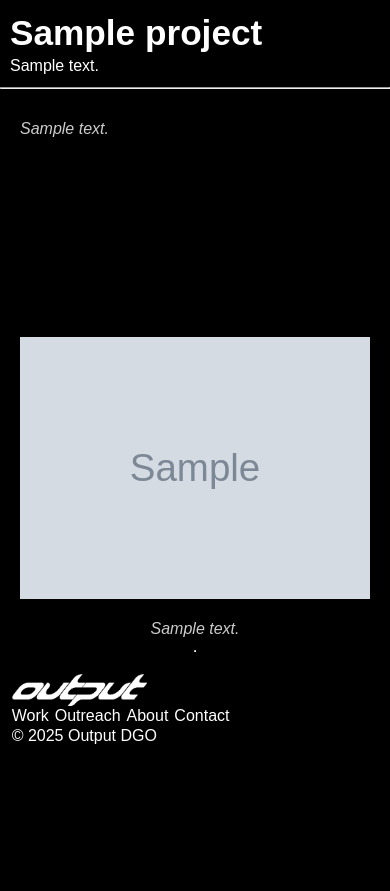
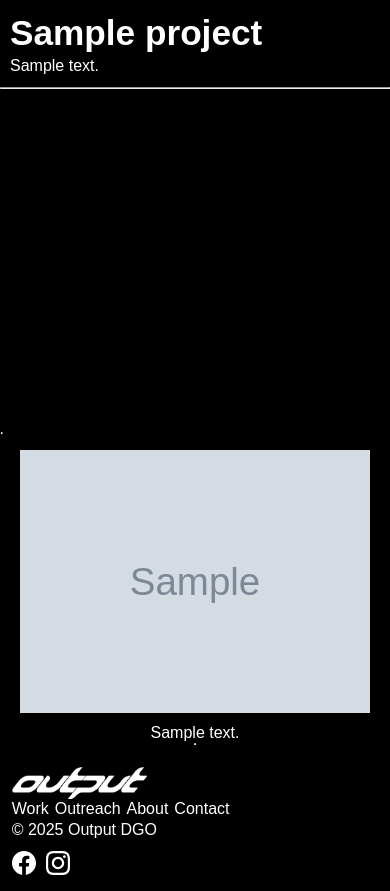
Before and after one commit to outputdgo/basedgo1, a Django app: page /work/1/ in a window 390 px wide; the page is wider, and only the part inside the window is pictured. Shown: the part 75-966 px from the top of that part. Before the commit the page ends 819 px from the top of that part, so only its background shows below. Run offline with Django 5.2, Linux system fonts and the light colour scheme; tables that the repository leaves empty hold one stand-in row (values such as "Sample post"); grey boxes marked "Sample" are stand-in pictures; some libraries are stand-ins or nearby versions; some web fonts are replaced.

Commit message:
Finalize develop for production merge: footer social links, about page content, CSS updates; remove settings_production.py; add node_modules to .gitignore; add Sass tooling (package.json)

```diff
--- a/static/css/output.css
+++ b/static/css/output.css
@@ -36,22 +36,6 @@ h1 {
 @media screen and (max-width: 768px) {
   .resp {
     flex-direction: column;
-  }
-  .banner h1 {
-    font-size: 1.5rem; /* Smaller banner title on mobile */
-    margin: 0px 0px 0px 20px; /* Reduced left margin */
-  }
-  .banner p {
-    font-size: 1rem; /* Smaller banner subtitle on mobile */
-    margin: 0px 0px 0px 20px; /* Reduced left margin */
-  }
-  .banner:hover h1 {
-    margin: 120px 0px 0px 20px; /* Adjusted for smaller mobile height */
-    font-size: 1.5rem; /* Maintain consistent size on hover */
-  }
-  .banner:hover p {
-    margin: 0px 0px 0px 20px; /* Consistent margin on hover */
-    font-size: 1rem; /* Maintain consistent size on hover */
   }
 }
 
@@ -281,6 +265,14 @@ h2 {
   gap: 6px;
   font-size: 1rem;
 }
+.footer__content {
+  margin: 0px;
+}
+.footer__social {
+  display: flex;
+  gap: 10px;
+  margin-top: 10px;
+}
 .footer p {
   font-size: 1rem;
 }
@@ -379,45 +371,6 @@ h2 {
   overflow: hidden;
   min-width: 350px;
   margin: 10px;
-}
-.project__video {
-  position: relative;
-  width: 50%;
-  min-width: 350px;
-  margin: 10px;
-  padding-bottom: 28.125%; /* 16:9 aspect ratio (9/16 * 50%) */
-  height: 0;
-  overflow: hidden;
-}
-.project__video iframe {
-  position: absolute;
-  top: 0;
-  left: 0;
-  width: 100%;
-  height: 100%;
-}
-
-/* Mobile responsiveness for project videos */
-@media screen and (max-width: 768px) {
-  .project__video {
-    width: 100%;
-    min-width: unset;
-    max-width: calc(100vw - 40px); /* Account for margins */
-    margin: 10px 20px;
-    padding-bottom: 56.25%; /* 16:9 aspect ratio for full width */
-  }
-  .project__imgbox {
-    width: 100%;
-    min-width: unset;
-    max-width: calc(100vw - 40px);
-    margin: 10px 20px;
-  }
-}
-.project__video--description,
-.project__image--description {
-  margin: 10px 0;
-  font-style: italic;
-  color: #ccc;
 }
 .project h3 {
   font-size: 2rem;
--- /dev/null
+++ b/static/css/package.json
@@ -0,0 +1,5 @@
+{
+  "dependencies": {
+    "sass": "^1.93.2"
+  }
+}
--- a/templates/base/footer.html
+++ b/templates/base/footer.html
@@ -1,5 +1,6 @@
 {% load static %}
 <footer class="footer">
+  <div class="footer__content">
     <div class="footer__logo"><a href="/"><img src="{% static 'images/output.png' %}" class="footer__logo"></img></a></div>
     <ul id="footer__menu" class="footer__menu">
       <li><a href="{% url 'work' %}">Work</a></li>
@@ -7,5 +8,19 @@
       <li><a href="{% url 'about' %}">About</a></li>
       <li><a href="{% url 'contactindex' %}">Contact</a></li>
     </ul>
-      <div><p>&copy; 2025 Output DGO</p></div>
-  </footer>
+    <div><p>&copy; 2025 Output DGO</p></div>
+  </div>
+
+  <div class="footer__social">
+    <a href="https://www.facebook.com/profile.php?id=61561657583438" class="footer__social-link" aria-label="Facebook">
+      <svg width="24" height="24" viewBox="0 0 24 24" fill="currentColor">
+        <path d="M24 12.073c0-6.627-5.373-12-12-12s-12 5.373-12 12c0 5.99 4.388 10.954 10.125 11.854v-8.385H7.078v-3.47h3.047V9.43c0-3.007 1.792-4.669 4.533-4.669 1.312 0 2.686.235 2.686.235v2.953H15.83c-1.491 0-1.956.925-1.956 1.874v2.25h3.328l-.532 3.47h-2.796v8.385C19.612 23.027 24 18.062 24 12.073z"/>
+      </svg>
+    </a>
+    <a href="https://www.instagram.com/outputdgo/" class="footer__social-link" aria-label="Instagram">
+      <svg width="24" height="24" viewBox="0 0 24 24" fill="currentColor">
+        <path d="M12 2.163c3.204 0 3.584.012 4.85.07 3.252.148 4.771 1.691 4.919 4.919.058 1.265.069 1.645.069 4.849 0 3.205-.012 3.584-.069 4.849-.149 3.225-1.664 4.771-4.919 4.919-1.266.058-1.644.07-4.85.07-3.204 0-3.584-.012-4.849-.07-3.26-.149-4.771-1.699-4.919-4.92-.058-1.265-.07-1.644-.07-4.849 0-3.204.013-3.583.07-4.849.149-3.227 1.664-4.771 4.919-4.919 1.266-.057 1.645-.069 4.849-.069zm0-2.163c-3.259 0-3.667.014-4.947.072-4.358.2-6.78 2.618-6.98 6.98-.059 1.281-.073 1.689-.073 4.948 0 3.259.014 3.668.072 4.948.2 4.358 2.618 6.78 6.98 6.98 1.281.058 1.689.072 4.948.072 3.259 0 3.668-.014 4.948-.072 4.354-.2 6.782-2.618 6.979-6.98.059-1.28.073-1.689.073-4.948 0-3.259-.014-3.667-.072-4.947-.196-4.354-2.617-6.78-6.979-6.98-1.281-.059-1.69-.073-4.949-.073zm0 5.838c-3.403 0-6.162 2.759-6.162 6.162s2.759 6.163 6.162 6.163 6.162-2.759 6.162-6.163c0-3.403-2.759-6.162-6.162-6.162zm0 10.162c-2.209 0-4-1.79-4-4 0-2.209 1.791-4 4-4s4 1.791 4 4c0 2.21-1.791 4-4 4zm6.406-11.845c-.796 0-1.441.645-1.441 1.44s.645 1.44 1.441 1.44c.795 0 1.439-.645 1.439-1.44s-.644-1.44-1.439-1.40z"/>
+      </svg>
+    </a>
+  </div>
+</footer>
--- a/templates/home/about.html
+++ b/templates/home/about.html
@@ -13,8 +13,8 @@
 </header>
 <section class="p20 m20 about">
     <h2 class="special">ABOUT US</h2>
-    <p>Output DGO is a multidisciplinary design studio specializing in graphic design, web development, and custom creative solutions. We work with local and global clients — from startups to established brands — to craft distinct identities, build intuitive digital experiences, and produce artwork that resonates.
-        At the heart of our studio is a mission: to set new standards in design and media while showcasing the Midwest as a rising force in the global creative landscape. Every project we take on is guided by purpose, driven by technology, and shaped by artistic vision.
+    <p>Founded in 2024, Output DGO (Digital Graphic Operations) is a Midwest-based digital design studio specializing in custom web experiences. Founded by Marcus Hazley and Devyn Johnson, the studio develops websites and digital solutions that give businesses and creators full control over how they connect with their audiences.
+Instead of relying on algorithms or third-party platforms, Output DGO builds independent digital ecosystems—spaces where brands own their presence and engage users directly. The studio’s work focuses on clarity, performance, and long-term impact, helping clients establish lasting connections.
 </p>
 </section>
 
```
Also changed, not shown: static/css/input.scss (+9 -0 lines), base/settings_production.py (added), static/css/package-lock.json (added), 4 other files.
